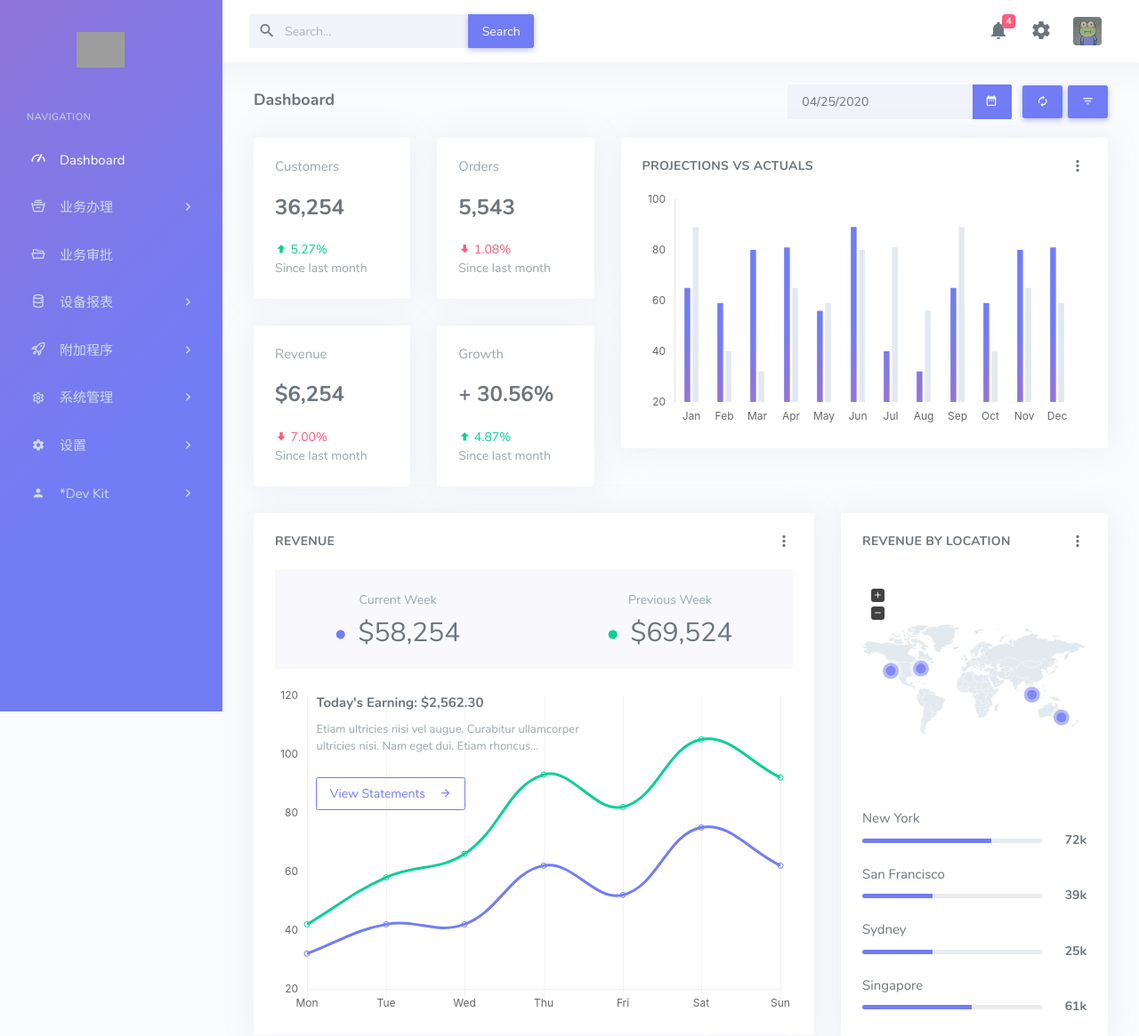
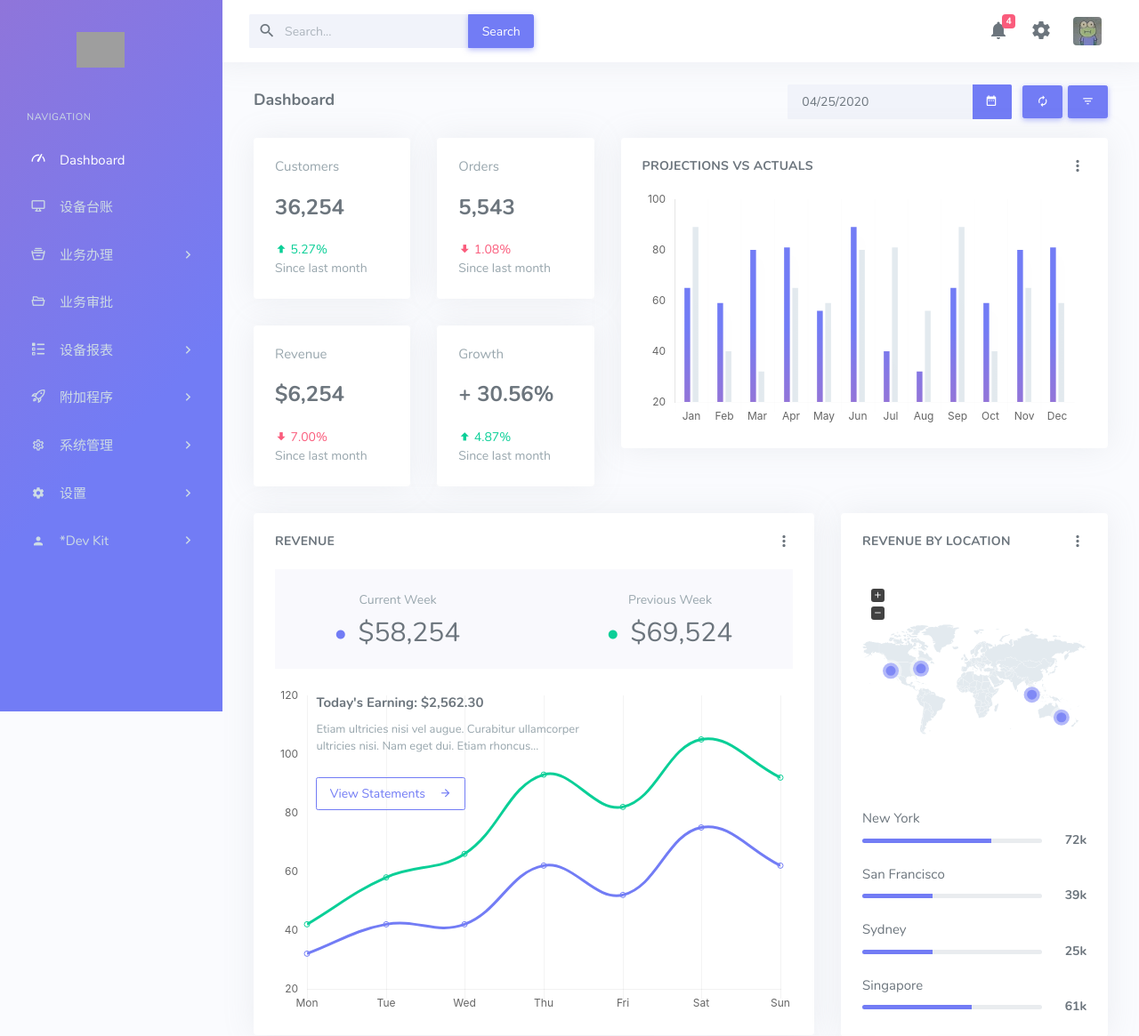
Before and after one commit to biopuppet/Arcadia-EMS, a Django app: page / in a window 1280 px wide. Shown: the top 1165 px of the page at 89% size. Run offline with Django 3.2, Linux system fonts and the light colour scheme; the visitor is signed in with stand-in values (Sample User, id 1); some libraries are stand-ins or nearby versions; grey boxes are pictures that could not be loaded.

Commit message:
chore(frontend): Update side-bar menu.

```diff
--- a/templates/base-left-sidebar.html
+++ b/templates/base-left-sidebar.html
@@ -19,6 +19,13 @@
                     <i class="dripicons-meter"></i>
                     <span hidden class="badge badge-success float-right">7</span>
                     <span> Dashboard </span>
+                </a>
+            </li>
+
+            <li class="side-nav-item">
+                <a href="#" class="side-nav-link">
+                    <i class="dripicons-device-desktop"></i>
+                    <span> 设备台账 </span>
                 </a>
             </li>
 
@@ -57,7 +64,7 @@
 
             <li class="side-nav-item">
                 <a href="{% static '' %}" class="side-nav-link">
-                    <i class="dripicons-stack"></i>
+                    <i class="dripicons-checklist"></i>
                     <span> 设备报表 </span>
                     <span class="menu-arrow"></span>
                 </a>
```
